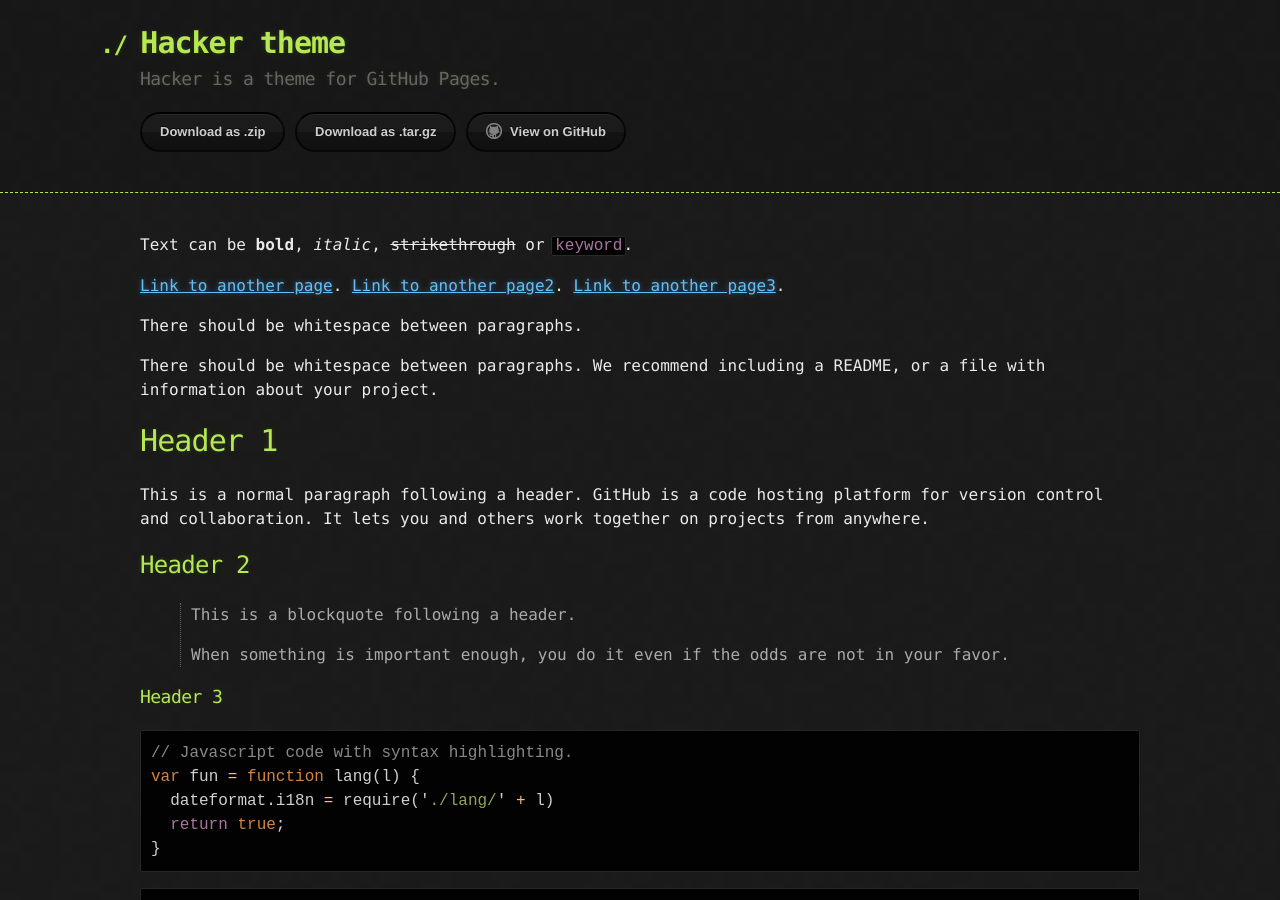
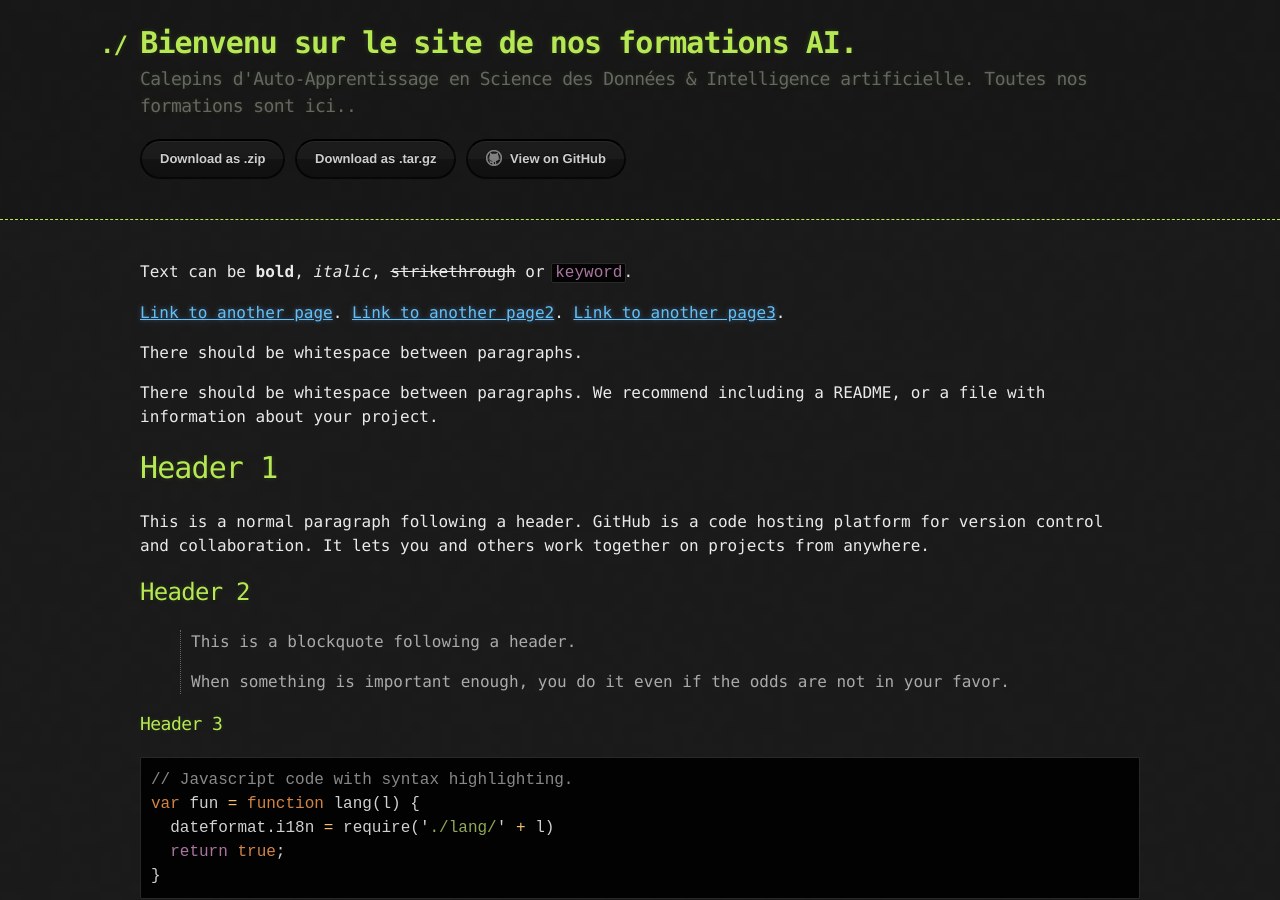
Before and after one commit to ai-technipreneurs/Nos-Formations-AI, a Jekyll site: the page built from index.md, in a window 1280 px wide and 900 px high. Built offline with Jekyll 4.4.1, drawn with Linux system fonts in a browser that asks for light colours.

Commit message:
Update _config.yml

```diff
--- a/_config.yml
+++ b/_config.yml
@@ -1,5 +1,5 @@
-title: Hacker theme
-description: Hacker is a theme for GitHub Pages.
+title: Bienvenu sur le site de nos formations AI.
+description: Calepins d'Auto-Apprentissage en Science des Données & Intelligence artificielle. Toutes nos formations sont ici..
 show_downloads: true
 google_analytics:
 theme: jekyll-theme-hacker
```
